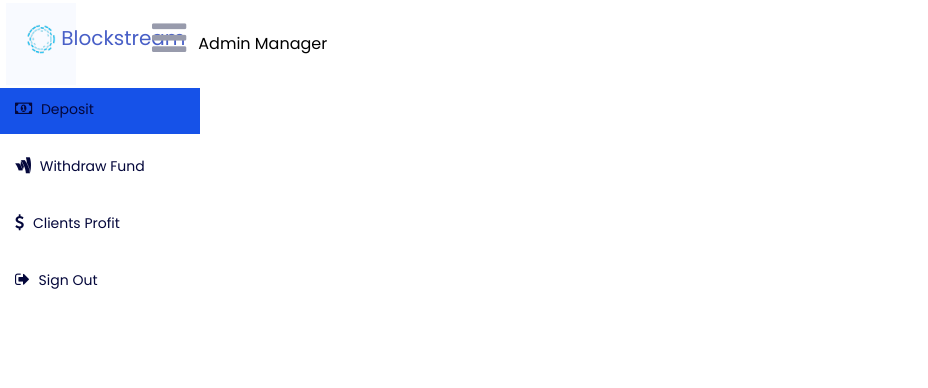
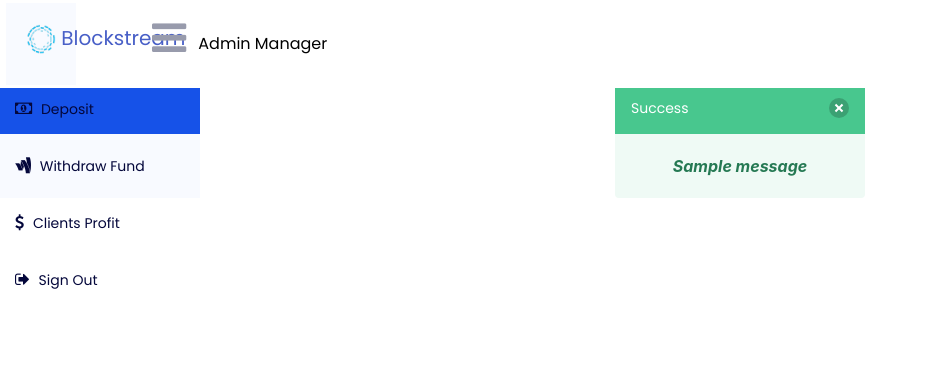
Before and after one commit to Lucasdeekay/Blockstream, a Django app: template templates/useraccount/admin.html in a window 1280 px wide. Shown: the top 388 px of the page, without its empty margins (0-928 px from the left). Run offline with Django 3.2, Linux system fonts and the light colour scheme; the template is opened without the code that fills it, so the values that code supplies are empty; tables that the repository leaves empty hold one stand-in row (values such as "Sample post"); one stand-in notice (Sample message) is shown; some libraries are stand-ins or nearby versions.

Commit message:
Edited files

```diff
--- a/UserAccount/templates/useraccount/deposit.html
+++ b/UserAccount/templates/useraccount/deposit.html
@@ -35,11 +35,11 @@
                                         <p style="padding:15px 0px;"><small class="ancbc">Choose Payment Method from the
                                         list below</small></p>
                                     <div>
-                                        <button type="submit" class="btn-style-b-m" style="margin-right:15px;" name="mode" value="usdt">
+                                        <button type="submit" class="btn btn-sm btn-primary my-2" style="margin-right:15px;" name="mode" value="usdt">
                                             <i class="fa fa-usd" aria-hidden="true"></i>
                                             <span>USDT</span>
                                         </button>
-                                        <button type="submit" class="btn-style-d-m" name="mode" value="bitcoin">
+                                        <button type="submit" class="btn btn-sm btn-warning my-2" name="mode" value="bitcoin">
                                             <i class="fa fa-btc" aria-hidden="true"></i>
                                             <span>Bitcoin</span>
                                         </button>
--- a/templates/useraccount/admin.html
+++ b/templates/useraccount/admin.html
@@ -55,6 +55,34 @@
                     </ul>
                 </nav>
             </div>
+
+            <div align="center">
+                <!-- Start Message area -->
+                {% for message in messages %}
+                {% if message.tags == "success" %}
+                <article class="message is-success" id="suc-sec" style="width:250px">
+                  <div class="message-header">
+                    <p>Success</p>
+                    <button class="delete" aria-label="delete"></button>
+                  </div>
+                  <div class="message-body">
+                    <strong><em>{{ message }}</em></strong>
+                  </div>
+                </article>
+                {% else %}
+                <article class="message is-danger" id="err-sec" style="width:250px">
+                  <div class="message-header">
+                    <p>Danger</p>
+                    <button class="delete" aria-label="delete"></button>
+                  </div>
+                  <div class="message-body">
+                      <strong><em>{{ message }}</em></strong>
+                  </div>
+                </article>
+                {% endif %}
+                {% endfor %}
+                <!-- End Message area -->
+            </div>
             {% block main %}
             {% endblock %}
         </div>
```
Also changed, not shown: UserAccount/templates/useraccount/admin_manager.html (+7 -7 lines).
